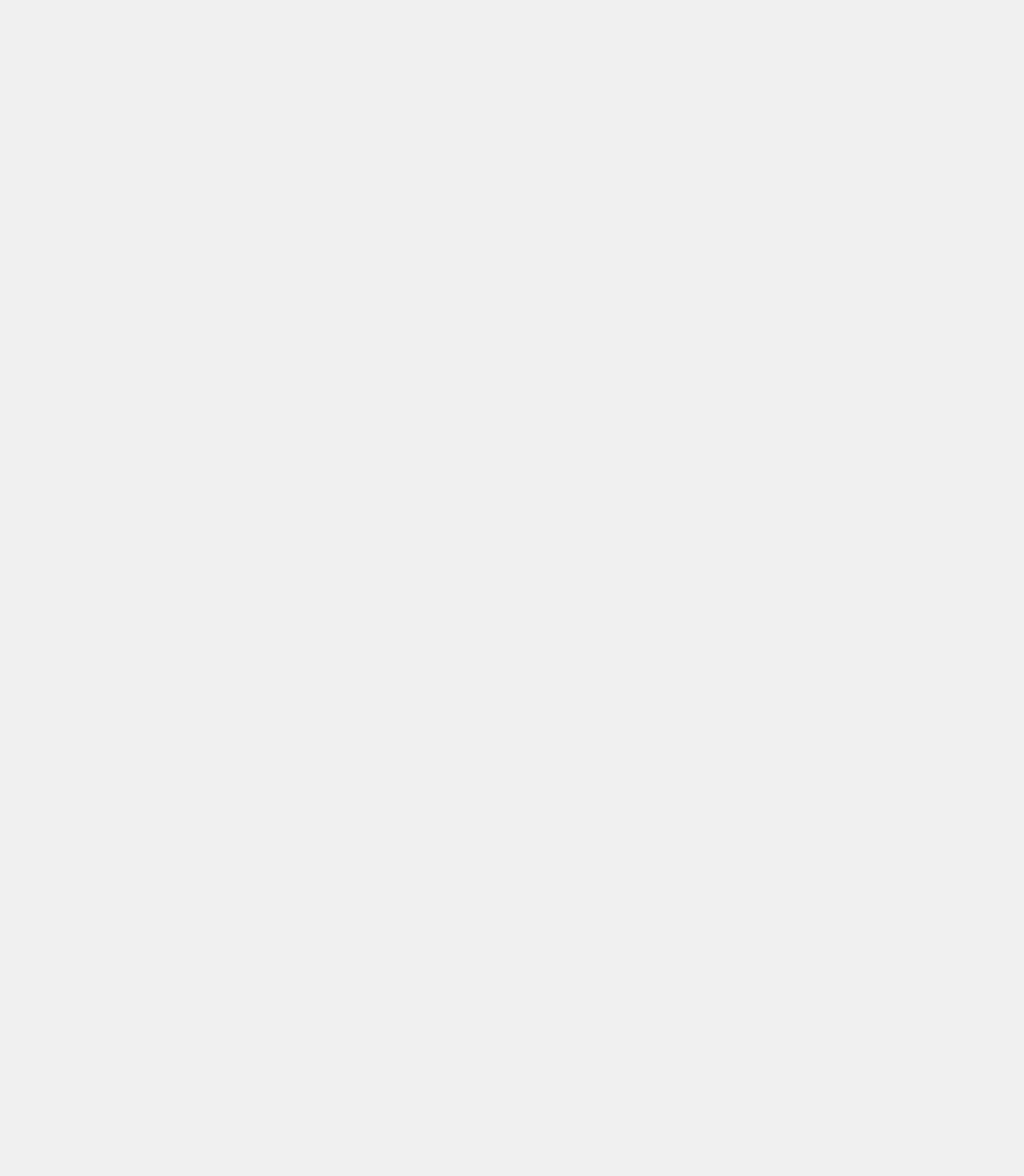
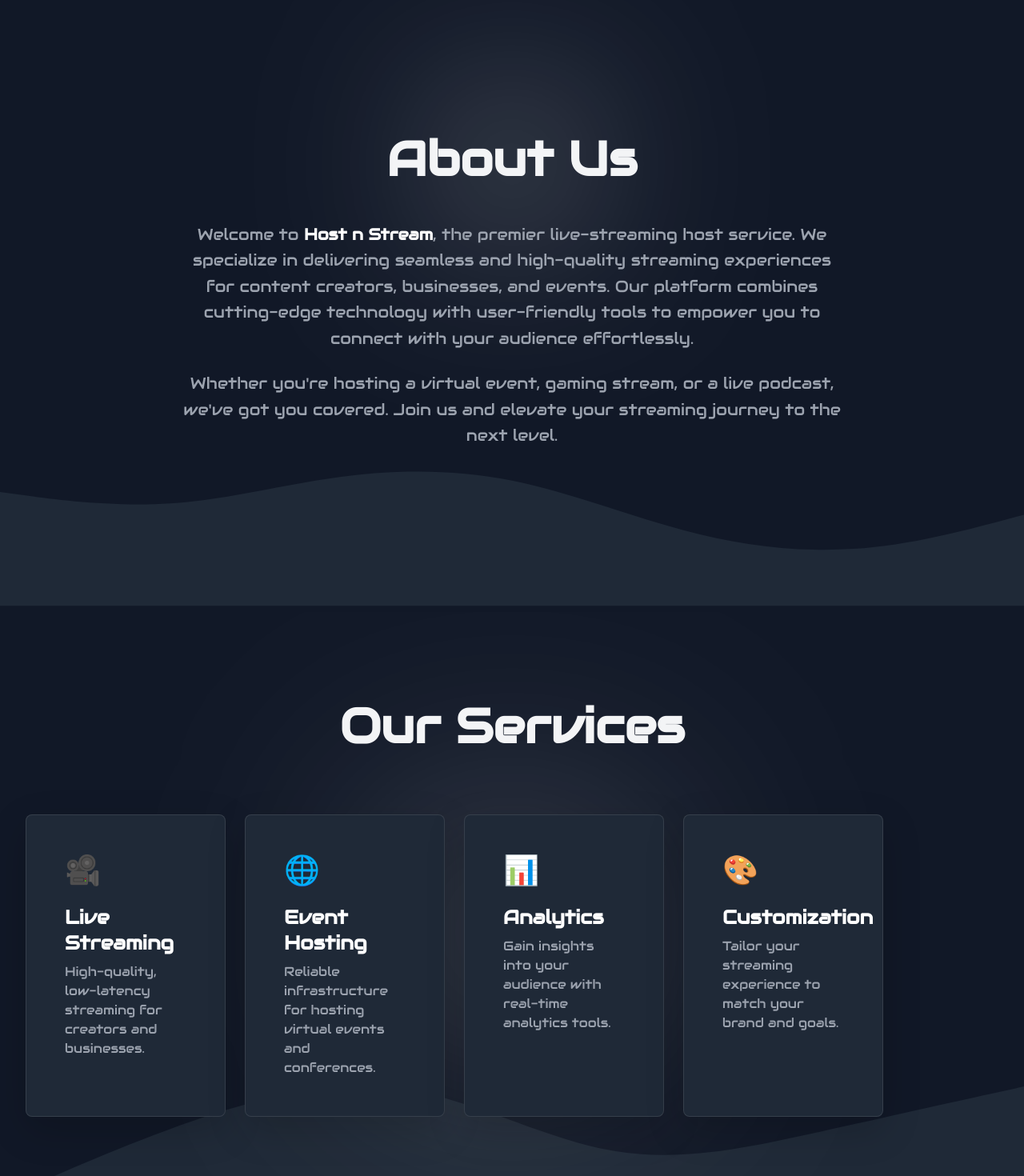
Before and after one commit to Rafiadnan0666/HnS, a React (Create React App) app: page / in a window 1280 px wide. Shown: the part 920-2390 px from the top of the page at 80% size. Before the commit the page ends 885 px from the top, so only its background shows below. Built offline with nearby package versions, Linux system fonts and the light colour scheme.

Commit message:
add additional

```diff
--- /dev/null
+++ b/src/pages/About/About.js
@@ -0,0 +1,57 @@
+import React from "react";
+
+const About = () => {
+  return (
+    <div className="relative flex flex-col items-center justify-center min-h-screen bg-gray-900 text-gray-300 font-[Audiowide] overflow-hidden">
+      {/* Glowing Background Effect */}
+      <div
+        className="absolute pointer-events-none"
+        style={{
+          width: "400px",
+          height: "400px",
+          top: "30%",
+          left: "50%",
+          transform: "translate(-50%, -50%)",
+          background: "radial-gradient(circle, rgba(255,255,255,0.2) 0%, rgba(255,255,255,0.05) 50%, rgba(255,255,255,0) 100%)",
+          mixBlendMode: "screen",
+          filter: "blur(80px)",
+          zIndex: 1,
+        }}
+      ></div>
+
+      {/* Content */}
+      <div className="relative z-10 max-w-4xl text-center p-8">
+        <h2 className="text-6xl font-bold text-gray-100 mb-6">About Us</h2>
+        <p className="text-xl text-gray-400 leading-relaxed">
+          Welcome to <span className="text-white font-bold">Host n Stream</span>, the premier live-streaming host service.
+          We specialize in delivering seamless and high-quality streaming experiences for content creators, businesses,
+          and events. Our platform combines cutting-edge technology with user-friendly tools to empower you to connect
+          with your audience effortlessly.
+        </p>
+        <p className="text-xl text-gray-400 mt-4 leading-relaxed">
+          Whether you're hosting a virtual event, gaming stream, or a live podcast, we've got you covered.
+          Join us and elevate your streaming journey to the next level.
+        </p>
+      </div>
+
+      {/* Decorative Wave at Bottom */}
+      <div className="absolute bottom-0 w-full h-[40vh]">
+        <svg
+          xmlns="http://www.w3.org/2000/svg"
+          viewBox="0 0 1440 320"
+          className="w-full h-full"
+          style={{
+            transform: "translateY(10px)",
+            fill: "#1f2937",
+          }}
+        >
+          <path
+            d="M0,160L40,165.3C80,171,160,181,240,176C320,171,400,149,480,138.7C560,128,640,128,720,144C800,160,880,192,960,213.3C1040,235,1120,245,1200,240C1280,235,1360,213,1400,202.7L1440,192L1440,320L1400,320C1360,320,1280,320,1200,320C1120,320,1040,320,960,320C880,320,800,320,720,320C640,320,560,320,480,320C400,320,320,320,240,320C160,320,80,320,40,320L0,320Z"
+          ></path>
+        </svg>
+      </div>
+    </div>
+  );
+};
+
+export default About;
--- a/src/pages/Header/Header.js
+++ b/src/pages/Header/Header.js
@@ -2,7 +2,7 @@ import React, { useState, useEffect } from "react";
 
 const Hero = () => {
   const [cursorPosition, setCursorPosition] = useState({ x: 0, y: 0 });
-  const [blobPosition, setBlobPosition] = useState({ x: 0, y: 0 });
+  const [lightPosition, setLightPosition] = useState({ x: 0, y: 0 });
 
   useEffect(() => {
     const handleMouseMove = (e) => {
@@ -11,40 +11,41 @@ const Hero = () => {
 
     window.addEventListener("mousemove", handleMouseMove);
 
-    const blobFollow = setInterval(() => {
-      setBlobPosition((prev) => ({
-        x: prev.x + (cursorPosition.x - prev.x) * 0.2,
-        y: prev.y + (cursorPosition.y - prev.y) * 0.2,
+    const lightFollow = setInterval(() => {
+      setLightPosition((prev) => ({
+        x: prev.x + (cursorPosition.x - prev.x) * 0.15,
+        y: prev.y + (cursorPosition.y - prev.y) * 0.15,
       }));
     }, 16);
 
     return () => {
       window.removeEventListener("mousemove", handleMouseMove);
-      clearInterval(blobFollow);
+      clearInterval(lightFollow);
     };
   }, [cursorPosition]);
 
   return (
     <div className="relative flex flex-col items-center justify-center h-screen bg-gray-800 text-gray-300 font-[Audiowide] overflow-hidden">
-      {/* Blob */}
+      {/* Intense Light Glow Effect */}
       <div
-        className="absolute rounded-full pointer-events-none"
+        className="absolute pointer-events-none"
         style={{
-          width: "100px",
-          height: "100px",
-          background: "white",
-          left: `${blobPosition.x - 50}px`,
-          top: `${blobPosition.y - 50}px`,
-          mixBlendMode: "difference", // Key to creating the "area turn" effect
+          width: "300px",
+          height: "300px",
+          left: `${lightPosition.x - 150}px`,
+          top: `${lightPosition.y - 150}px`,
+          background: "radial-gradient(circle, rgba(255,255,255,0.8) 0%, rgba(255,255,255,0.1) 80%, rgba(255,255,255,0) 100%)",
+          mixBlendMode: "screen", // More vivid effect
+          filter: "blur(50px)", // Increased blur for intense diffusion
         }}
       ></div>
 
-      {/* Center Text with Mask Effect */}
+      {/* Center Text with Subtle Effect */}
       <h1
         className="text-[18rem] font-bold tracking-wider text-gray-100 z-10"
         style={{
           position: "relative",
-          mixBlendMode: "difference", // Works with the blob to invert colors
+          mixBlendMode: "difference",
         }}
       >
         HnS
@@ -60,28 +61,20 @@ const Hero = () => {
         Live Streaming Host Service
       </small>
 
-
+      {/* Decorative SVG Wave */}
       <div className="absolute bottom-0 w-full h-[40vh]">
         <svg
           xmlns="http://www.w3.org/2000/svg"
           viewBox="0 0 1440 320"
           className="w-full h-full"
           style={{
-            transform: `translateX(${(cursorPosition.x - window.innerWidth / 2) * 0.05}px)`,
+            transform: `translateX(${
+              (cursorPosition.x - window.innerWidth / 2) * 0.05
+            }px)`,
             transition: "transform 0.1s ease-out",
           }}
         >
-          {/* <path
-            fill="url(#grayGradient)"
-            fillOpacity="1"
-            d="M0,128L40,138.7C80,149,160,171,240,160C320,149,400,107,480,85.3C560,64,640,64,720,80C800,96,880,128,960,154.7C1040,181,1120,203,1200,208C1280,213,1360,203,1400,197.3L1440,192L1440,320L1400,320C1360,320,1280,320,1200,320C1120,320,1040,320,960,320C880,320,800,320,720,320C640,320,560,320,480,320C400,320,320,320,240,320C160,320,80,320,40,320L0,320Z"
-          /> */}
-          <defs>
-            {/* <linearGradient id="grayGradient" x1="0" x2="0" y1="0" y2="1">
-              <stop offset="0%" stopColor="#d1d1d1" />
-              <stop offset="100%" stopColor="#6c6c6c" />
-            </linearGradient> */}
-          </defs>
+          {/* Add your SVG path here */}
         </svg>
       </div>
     </div>
--- a/src/pages/Home/Home.js
+++ b/src/pages/Home/Home.js
@@ -4,11 +4,15 @@ import Hero from "../../components/Hero/Hero";
 import { Link, useParams } from "react-router-dom";
 import Projects from "../Projects/Projects";
 import Header from "../Header/Header";
+import About from "../About/About";
+import Service from "../Services/Service";
 
 const Home = () => {
   return (
     <div>
     <Header/>
+    <About/>
+    <Service/>
     </div>
   );
 };
--- /dev/null
+++ b/src/pages/Services/Service.js
@@ -0,0 +1,103 @@
+import React from "react";
+
+const Service = () => {
+  const services = [
+    {
+      title: "Live Streaming",
+      description:
+        "High-quality, low-latency streaming for creators and businesses.",
+      icon: "🎥",
+    },
+    {
+      title: "Event Hosting",
+      description:
+        "Reliable infrastructure for hosting virtual events and conferences.",
+      icon: "🌐",
+    },
+    {
+      title: "Analytics",
+      description:
+        "Gain insights into your audience with real-time analytics tools.",
+      icon: "📊",
+    },
+    {
+      title: "Customization",
+      description:
+        "Tailor your streaming experience to match your brand and goals.",
+      icon: "🎨",
+    },
+  ];
+
+  return (
+    <div className="relative flex flex-col items-center justify-center min-h-screen bg-gray-900 text-gray-300 font-[Audiowide] overflow-hidden">
+      {/* Glowing Background Effect */}
+      <div
+        className="absolute pointer-events-none"
+        style={{
+          width: "500px",
+          height: "500px",
+          top: "50%",
+          left: "50%",
+          transform: "translate(-50%, -50%)",
+          background: "radial-gradient(circle, rgba(255,255,255,0.2) 0%, rgba(255,255,255,0.05) 70%, rgba(255,255,255,0) 100%)",
+          mixBlendMode: "screen",
+          filter: "blur(120px)",
+          zIndex: 1,
+        }}
+      ></div>
+
+      {/* Title */}
+      <h2 className="relative z-10 text-6xl font-bold text-gray-100 mb-12">
+        Our Services
+      </h2>
+
+      {/* Service Cards */}
+      <div className="relative z-10 grid grid-cols-1 md:grid-cols-2 lg:grid-cols-3 gap-8 p-8 max-w-7xl">
+        {services.map((service, index) => (
+          <div
+            key={index}
+            className="relative group bg-gray-800 p-6 rounded-lg shadow-lg transform transition-transform duration-300 hover:scale-105"
+            style={{
+              border: "1px solid rgba(255, 255, 255, 0.1)",
+            }}
+          >
+            {/* Glowing Icon */}
+            <div
+              className="absolute inset-0 flex items-center justify-center pointer-events-none opacity-0 group-hover:opacity-100 transition-opacity duration-300"
+              style={{
+                background: "radial-gradient(circle, rgba(255,255,255,0.3) 0%, rgba(255,255,255,0) 70%)",
+                filter: "blur(30px)",
+                zIndex: -1,
+              }}
+            ></div>
+
+            <div className="text-4xl mb-4 text-gray-100">{service.icon}</div>
+            <h3 className="text-2xl font-semibold text-white mb-2">
+              {service.title}
+            </h3>
+            <p className="text-gray-400">{service.description}</p>
+          </div>
+        ))}
+      </div>
+
+      {/* Decorative Wave at Bottom */}
+      <div className="absolute bottom-0 w-full h-[40vh]">
+        <svg
+          xmlns="http://www.w3.org/2000/svg"
+          viewBox="0 0 1440 320"
+          className="w-full h-full"
+          style={{
+            transform: "translateY(10px)",
+            fill: "#1f2937",
+          }}
+        >
+          <path
+            d="M0,256L48,234.7C96,213,192,171,288,138.7C384,107,480,85,576,101.3C672,117,768,171,864,186.7C960,203,1056,181,1152,160C1248,139,1344,117,1392,106.7L1440,96L1440,320L1392,320C1344,320,1248,320,1152,320C1056,320,960,320,864,320C768,320,672,320,576,320C480,320,384,320,288,320C192,320,96,320,48,320L0,320Z"
+          ></path>
+        </svg>
+      </div>
+    </div>
+  );
+};
+
+export default Service;
```
Also changed, not shown: src/pages/Content/Content.js (deleted).
